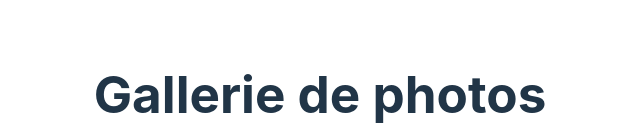
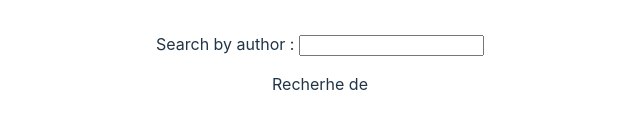
Before and after one commit to nitsugua25/react, a React (Vite) app: page / in a window 1280 px wide. Shown: the top 136 px of the page, without its empty margins (320-960 px from the left). Built offline with nearby package versions, Linux system fonts and the light colour scheme.

Commit message:
feat: just added search just need to sort know

```diff
--- a/src/App.jsx
+++ b/src/App.jsx
@@ -1,9 +1,11 @@
 import "./App.css";
 import Gallery from "./Components/Gallery.jsx";
+import Search from "./Components/Search.jsx";
 
 function App() {
   return (
     <div>
+      <Search/>
       <Gallery liste={[
     {
       id: "20",
--- a/src/Components/Gallery.jsx
+++ b/src/Components/Gallery.jsx
@@ -1,4 +1,6 @@
+/* eslint-disable react/prop-types */
 import Photo from "./Photo.jsx";
+
 
 
 const Gallery = (props) => {
@@ -8,6 +10,7 @@ const Gallery = (props) => {
       {props.liste.map((element) => {
 
         return(
+        // eslint-disable-next-line react/jsx-key
         <div>
         <p>{element.author} #{element.id}</p>
         <Photo url={element.download_url}/>
@@ -20,4 +23,5 @@ const Gallery = (props) => {
   );
 };
 
+
 export default Gallery;
--- a/src/Components/Photo.jsx
+++ b/src/Components/Photo.jsx
@@ -1,8 +1,10 @@
-import Gallery from "./Gallery";
+/* eslint-disable react/prop-types */
+
 
 const Photo = (props) => {
    return (
-    <img class="image" src={props.url}></img>
+
+    <img className="image" src={props.url}></img>
   );
 };
 
--- /dev/null
+++ b/src/Components/Search.jsx
@@ -0,0 +1,16 @@
+const Search = () =>{
+    let searchTerm = '' ;
+    const handleEvent = (event)=>{
+        searchTerm = event.target.value;
+    }
+    return(
+        <div>
+            <label htmlFor="search">Search by author : </label>
+            <input id="search" type="text" onChange={handleEvent}></input>
+
+            <p>Recherhe de <strong>{searchTerm  }</strong></p>
+        </div>
+    )
+}
+
+export default Search
```
